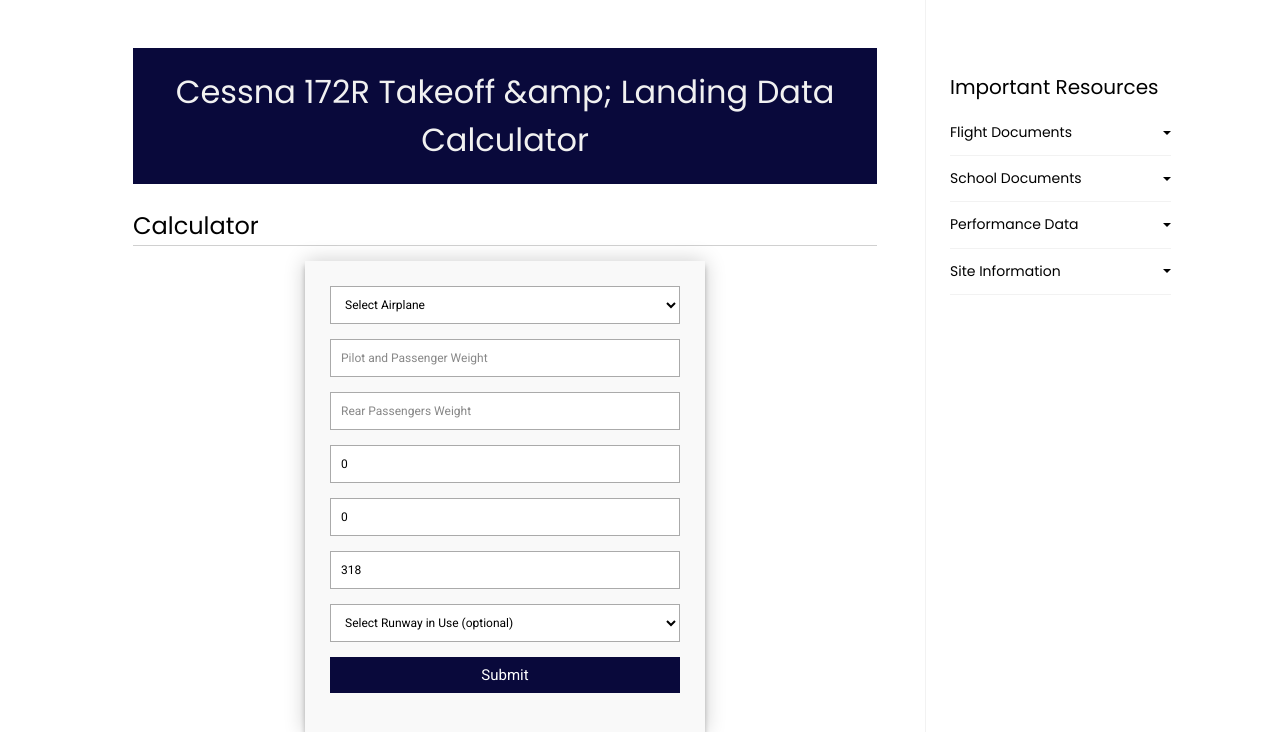
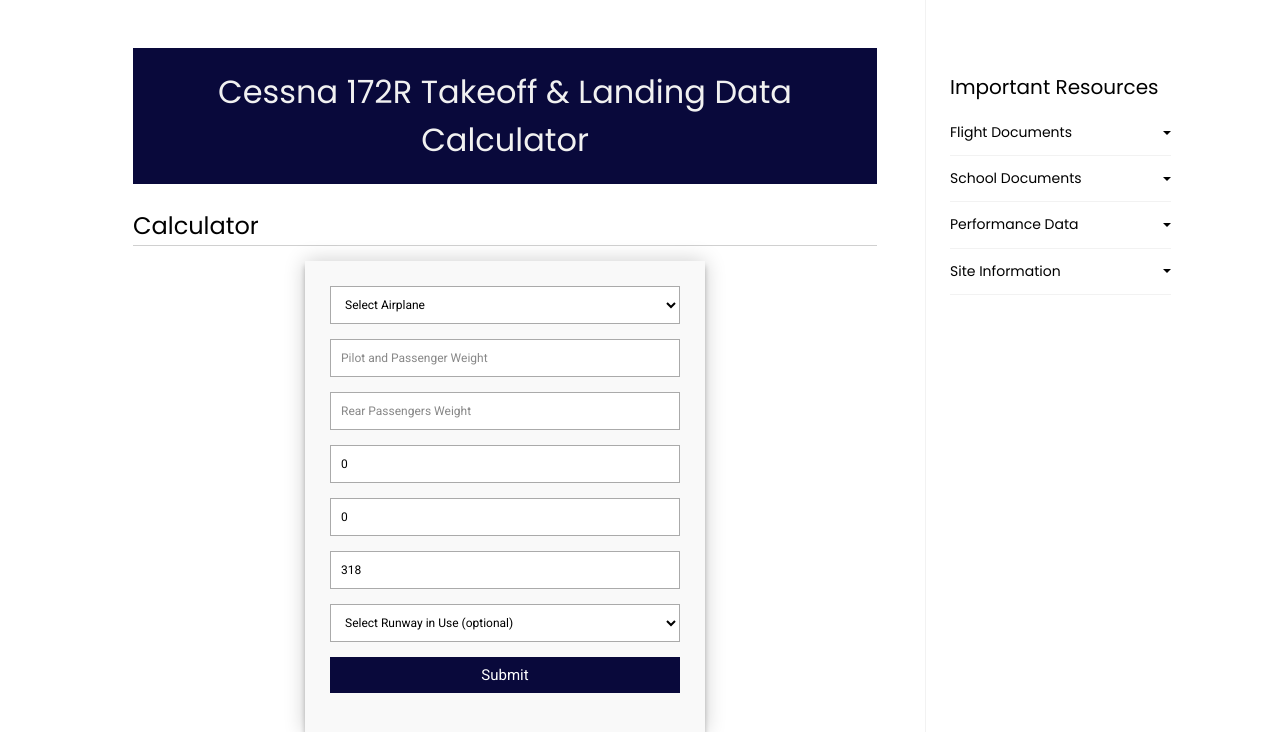
Before and after one commit to jackc7/toldcard.com, a Flask app: template templates/form.html in a window 1280 px wide. Shown: the top 732 px of the page. Run offline with Flask 3, Linux system fonts and the light colour scheme; the template is opened without the code that fills it, so the values that code supplies are empty; parts of the project's set-up code (start-up, migrations or seed data) failed here and were passed over; some libraries are stand-ins or nearby versions.

Commit message:
fixed ampersands

```diff
--- a/templates/form.html
+++ b/templates/form.html
@@ -22,7 +22,7 @@
     <div class="container d-md-flex align-items-stretch">
       <div id="content" class="p-4 p-md-5 pt-5">
         <div class="gray-box text-center">
-          <h2 class="mb-4 p-title" style="color: #f1f1f1">Cessna 172R Takeoff &amp;amp; Landing Data Calculator</h2>
+          <h2 class="mb-4 p-title" style="color: #f1f1f1">Cessna 172R Takeoff &amp; Landing Data Calculator</h2>
         </div>
         <h4 class="underlined">Calculator</h4>
         <form id="contact" action="/data" method="post">
```
